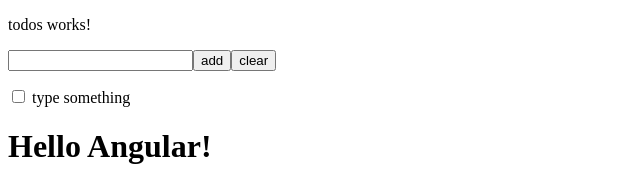
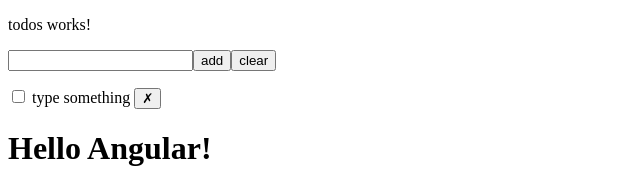
Before and after one commit to zwi3rzak/angular-intro-20220423, an Angular app: page /todos in a window 1280 px wide. Both pictures are taken after a click on the button "add". Shown: the top 178 px of the page, without its empty margins (0-640 px from the left). Built offline with nearby package versions, Linux system fonts and the light colour scheme.

Commit message:
todo module

```diff
--- a/src/app/todos/todo/todo.component.html
+++ b/src/app/todos/todo/todo.component.html
@@ -1,4 +1,6 @@
 <div [ngClass]="{done: todoInput.done}">
     <input [(ngModel)]="todoInput.done" type="checkbox"/>
     {{ todoInput.text }}
+
+    <button (click)="onDelateClick()">&cross;</button>
 </div>
--- a/src/app/todos/todo/todo.component.ts
+++ b/src/app/todos/todo/todo.component.ts
@@ -1,4 +1,4 @@
-import {Component, Input, OnInit} from '@angular/core';
+import {Component, Input, OnInit, Output, EventEmitter } from '@angular/core';
 import { Todo } from '../model/todos';
 
 @Component({
@@ -9,6 +9,12 @@
 export class TodoComponent implements OnInit {
   @Input() public todoInput: Todo;
 
+  @Output() public delete = new EventEmitter<Todo>();
+
+  public onDelateClick() {
+    this.delete.emit(this.todoInput);
+  }
+
   constructor() {}
 
   ngOnInit(): void {}
--- a/src/app/todos/todos.component.html
+++ b/src/app/todos/todos.component.html
@@ -9,5 +9,5 @@
 <div *ngIf="todos.length == 0">The list is empty</div>
 
 <div *ngFor="let todoItem of todos">
-  <app-todo [todoInput]="todoItem"></app-todo>
+  <app-todo [todoInput]="todoItem" (delete)="deleteTodo($event)"></app-todo>
 </div>
--- a/src/app/todos/todos.component.ts
+++ b/src/app/todos/todos.component.ts
@@ -7,6 +7,7 @@
   templateUrl: './todos.component.html',
   styleUrls: ['./todos.component.scss'],
 })
+
 export class TodosComponent implements OnInit {
   public todos: Todo[] = [];
   public text: string = 'type something';
@@ -26,9 +27,11 @@
     this.clear();
   }
 
-  public setDone(todo: Todo) {
-    todo.done = true;
-  }
+public deleteTodo(todo: Todo) {
+  const index = this.todos.indexOf(todo);
+  this.todos.splice(index, 1);
+
+}
 
   constructor() {}
 
```
